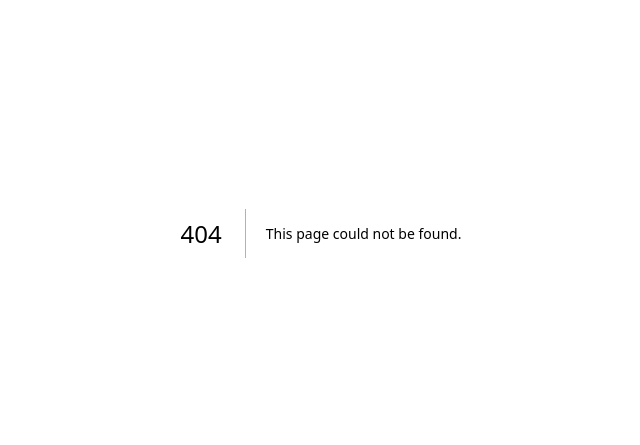
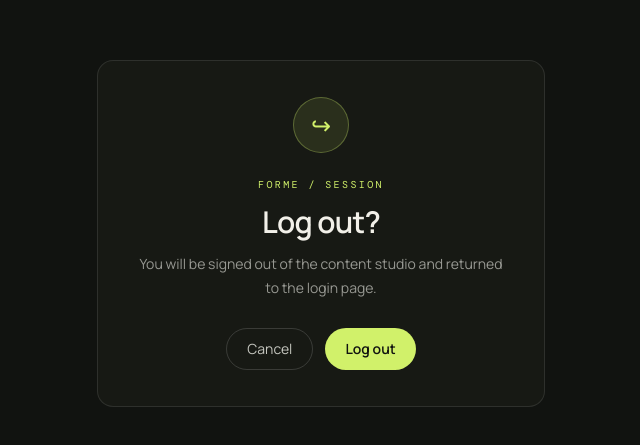
Before and after one commit to emimamadi/next3d, a Next.js app: page /logout in a window 1280 px wide. Before the commit this address had no page. Shown: the part 167-612 px from the top of the page, without its empty margins (319-959 px from the left). Built offline with nearby package versions, Linux system fonts and the light colour scheme.

Commit message:
- Verify all codes + create Logout.

```diff
--- a/app/(dashboard)/dashboard/page.tsx
+++ b/app/(dashboard)/dashboard/page.tsx
@@ -30,7 +30,7 @@ function ContentField({
   onChange: (value: string) => void;
 }) {
   const className =
-    "mt-2 w-full rounded-xl border border-white/10 bg-[#10120f] px-3.5 py-3 text-sm text-[#f2f0e9] outline-none transition placeholder:text-[#65675f] focus:border-[#d1f16a]/60";
+    "mt-2 w-full rounded-xl border border-white/10 bg-[#10120f] px-3.5 py-3 text-sm text-ink outline-none transition placeholder:text-[#65675f] focus:border-acid/60";
   return (
     <label className="block text-xs font-medium text-[#a5a69f]">
       {label}
@@ -65,9 +65,9 @@ function SectionCard({
   return (
     <section className="rounded-2xl border border-white/10 bg-[#171914] p-5 sm:p-6">
       <div className="mb-6 flex items-start gap-4 border-b border-white/10 pb-5">
-        <span className="pt-0.5 font-mono text-xs text-[#d1f16a]">{number}</span>
+        <span className="pt-0.5 font-mono text-xs text-acid">{number}</span>
         <div>
-          <h2 className="text-base font-semibold text-[#f2f0e9]">{title}</h2>
+          <h2 className="text-base font-semibold text-ink">{title}</h2>
           <p className="mt-1 text-xs leading-5 text-[#85877e]">{description}</p>
         </div>
       </div>
@@ -116,38 +116,46 @@ export default function DashboardPage() {
 
   if (!loaded) {
     return (
-      <main className="min-h-screen bg-[#111310] px-6 py-12 text-[#f2f0e9]">
-        <p className="mx-auto max-w-6xl text-sm text-[#979892]">Loading homepage content…</p>
+      <main className="min-h-screen bg-paper px-6 py-12 text-ink">
+        <p className="mx-auto max-w-6xl text-sm text-muted">Loading homepage content…</p>
       </main>
     );
   }
 
   return (
-    <main className="min-h-screen bg-[#111310] text-[#f2f0e9]">
+    <main className="min-h-screen bg-paper text-ink">
       <div className="mx-auto max-w-6xl px-5 py-8 sm:px-8 sm:py-12">
         <header className="mb-9 flex flex-wrap items-end justify-between gap-5 border-b border-white/10 pb-7">
           <div>
-            <a className="text-xs text-[#979892] transition hover:text-[#d1f16a]" href="/">
+            <a className="text-xs tex.t-[#979892] transition hover:text-acid" href="/">
               ← View homepage
             </a>
-            <p className="mt-7 font-mono text-[10px] uppercase tracking-[0.24em] text-[#d1f16a]">
+            <p className="mt-7 font-mono text-[10px] uppercase tracking-[0.24em] text-acid">
               FORME / CONTENT STUDIO
             </p>
             <h1 className="mt-2 text-3xl font-semibold tracking-tight sm:text-4xl">
               Homepage dashboard
             </h1>
-            <p className="mt-2 max-w-xl text-sm leading-6 text-[#979892]">
+            <p className="mt-2 max-w-xl text-sm leading-6 text-muted">
               Edit every homepage section and manage the work carousel. Changes save automatically in this browser.
             </p>
           </div>
+          <div className="flex flex-wrap gap-2">
             <a
-            className="rounded-full border border-white/15 px-4 py-2 text-xs text-[#c5c6bf] transition hover:border-[#d1f16a]/60 hover:text-[#d1f16a]"
+              className="rounded-full border border-white/15 px-4 py-2 text-xs text-[#c5c6bf] transition hover:border-acid/60 hover:text-acid"
               href="/"
               target="_blank"
               rel="noreferrer"
             >
               Preview homepage ↗
             </a>
+            <a
+              className="rounded-full border border-white/15 px-4 py-2 text-xs text-[#c5c6bf] transition hover:border-red-400/50 hover:text-red-200"
+              href="/logout"
+            >
+              Log out
+            </a>
+          </div>
         </header>
 
         {error && (
@@ -196,7 +204,7 @@ export default function DashboardPage() {
                   Projects <span className="text-[#777970]">({content.projects.length})</span>
                 </h3>
                 <button
-                  className="rounded-full bg-[#d1f16a] px-3.5 py-2 text-xs font-semibold text-[#111310] transition hover:bg-[#e0ff86]"
+                  className="rounded-full bg-acid px-3.5 py-2 text-xs font-semibold text-paper transition hover:bg-[#e0ff86]"
                   type="button"
                   onClick={newProject}
                 >
@@ -215,7 +223,7 @@ export default function DashboardPage() {
                     </div>
                     <div className="flex gap-2">
                       <button
-                        className="rounded-lg border border-white/10 px-3 py-1.5 text-xs text-[#c5c6bf] transition hover:border-[#d1f16a]/50 hover:text-[#d1f16a]"
+                        className="rounded-lg border border-white/10 px-3 py-1.5 text-xs text-[#c5c6bf] transition hover:border-acid/50 hover:text-acid"
                         type="button"
                         onClick={() => setProjectDraft({ ...project })}
                       >
@@ -239,7 +247,7 @@ export default function DashboardPage() {
               </ul>
 
               {projectDraft && (
-                <form className="mt-4 space-y-4 rounded-xl border border-[#d1f16a]/30 bg-[#111310] p-4" onSubmit={saveProject}>
+                <form className="mt-4 space-y-4 rounded-xl border border-acid/30 bg-paper p-4" onSubmit={saveProject}>
                   <h3 className="text-sm font-semibold">{content.projects.some((project) => project.id === projectDraft.id) ? "Edit project" : "New project"}</h3>
                   <div className="grid gap-4 sm:grid-cols-2">
                     <ContentField label="Project name" value={projectDraft.name} onChange={(value) => setProjectDraft({ ...projectDraft, name: value })} />
@@ -247,7 +255,7 @@ export default function DashboardPage() {
                     <label className="block text-xs font-medium text-[#a5a69f]">
                       Artwork style
                       <select
-                        className="mt-2 w-full rounded-xl border border-white/10 bg-[#10120f] px-3.5 py-3 text-sm text-[#f2f0e9] outline-none focus:border-[#d1f16a]/60"
+                        className="mt-2 w-full rounded-xl border border-white/10 bg-[#10120f] px-3.5 py-3 text-sm text-ink outline-none focus:border-acid/60"
                         value={projectDraft.art}
                         onChange={(event) => setProjectDraft({ ...projectDraft, art: event.target.value as ProjectArt })}
                       >
@@ -259,7 +267,7 @@ export default function DashboardPage() {
                     <button className="rounded-full border border-white/15 px-4 py-2 text-xs text-[#c5c6bf] hover:border-white/30" type="button" onClick={() => setProjectDraft(null)}>
                       Cancel
                     </button>
-                    <button className="rounded-full bg-[#d1f16a] px-4 py-2 text-xs font-semibold text-[#111310] hover:bg-[#e0ff86]" type="submit">
+                    <button className="rounded-full bg-acid px-4 py-2 text-xs font-semibold text-paper hover:bg-[#e0ff86]" type="submit">
                       Save project
                     </button>
                   </div>
--- a/app/login/page.tsx
+++ b/app/login/page.tsx
@@ -1,8 +1,10 @@
 'use client';
 
+import { useRouter } from 'next/navigation';
 import { useState, type FormEvent } from 'react';
 
 export default function LoginPage() {
+  const router = useRouter();
   const [email, setEmail] = useState('alex@forme.studio');
   const [password, setPassword] = useState('');
   const [remember, setRemember] = useState(true);
@@ -10,7 +12,9 @@ export default function LoginPage() {
 
   function handleSubmit(event: FormEvent<HTMLFormElement>) {
     event.preventDefault();
+    window.localStorage.setItem('forme-auth-session', 'active');
     setSubmitted(true);
+    router.push('/dashboard');
   }
 
   return (
--- /dev/null
+++ b/app/logout/page.tsx
@@ -0,0 +1,44 @@
+'use client';
+
+import { useState } from 'react';
+
+export default function LogoutPage() {
+  const [loggingOut, setLoggingOut] = useState(false);
+
+  function handleLogout() {
+    setLoggingOut(true);
+    window.localStorage.removeItem('forme-auth-session');
+    window.location.assign('/login');
+  }
+
+  return (
+    <main className="flex min-h-screen items-center justify-center bg-paper px-5 text-ink">
+      <section className="w-full max-w-md rounded-2xl border border-white/10 bg-[#171914] p-7 text-center sm:p-9">
+        <div className="mx-auto mb-6 flex size-14 items-center justify-center rounded-full border border-[#d1f16a]/30 bg-[#d1f16a]/10 text-2xl text-[#d1f16a]" aria-hidden="true">
+          ↪
+        </div>
+        <p className="font-mono text-[10px] uppercase tracking-[0.24em] text-[#d1f16a]">FORME / Session</p>
+        <h1 className="mt-3 text-3xl font-semibold tracking-tight">Log out?</h1>
+        <p className="mt-3 text-sm leading-6 text-[#979892]">
+          You will be signed out of the content studio and returned to the login page.
+        </p>
+        <div className="mt-7 flex flex-col-reverse gap-3 sm:flex-row sm:justify-center">
+          <a
+            href="/dashboard"
+            className="rounded-full border border-white/15 px-5 py-2.5 text-sm text-[#c5c6bf] transition hover:border-white/30 hover:text-ink"
+          >
+            Cancel
+          </a>
+          <button
+            type="button"
+            onClick={handleLogout}
+            disabled={loggingOut}
+            className="rounded-full bg-[#d1f16a] px-5 py-2.5 text-sm font-semibold text-[#111310] transition hover:bg-[#e0ff86] disabled:cursor-wait disabled:opacity-70"
+          >
+            {loggingOut ? 'Logging out…' : 'Log out'}
+          </button>
+        </div>
+      </section>
+    </main>
+  );
+}
```
Also changed, not shown: 1 other file (tests, documents, lock files or other folders). Lines whose indentation alone changed are shown as unchanged.
